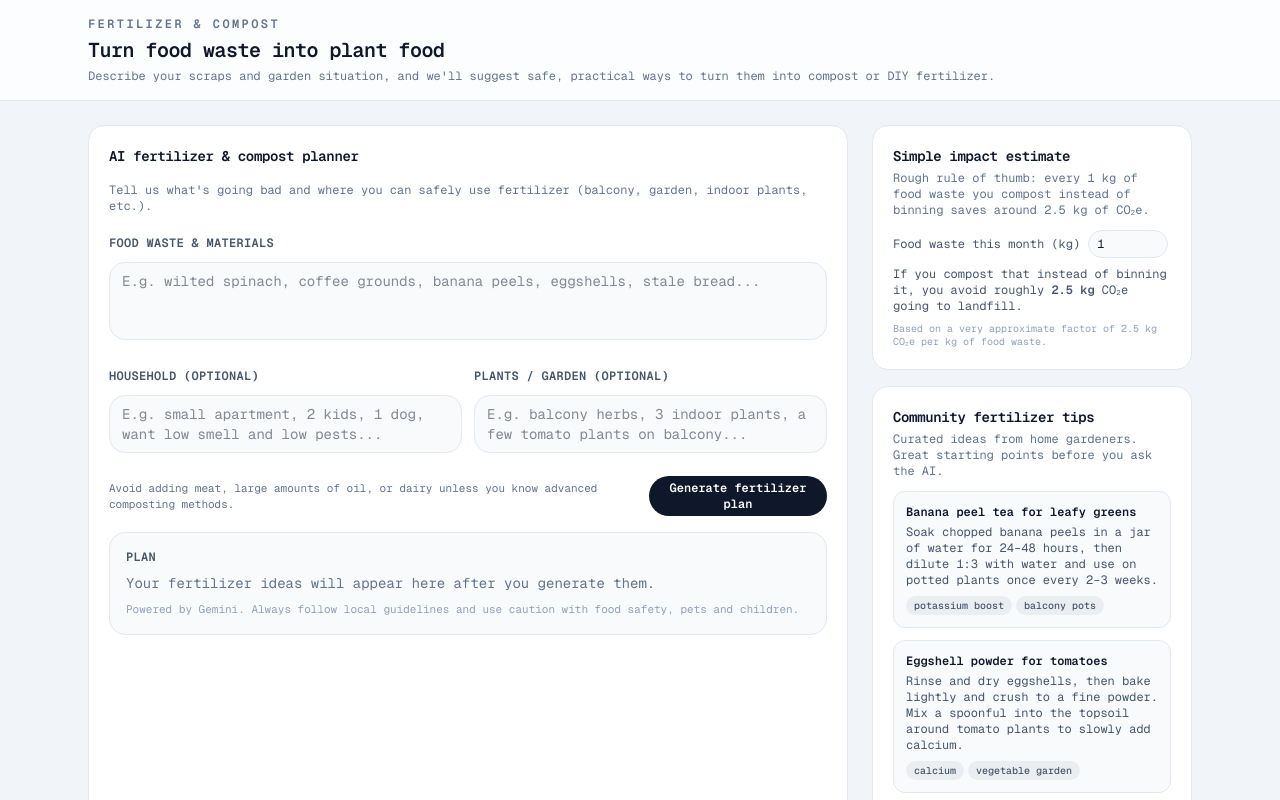
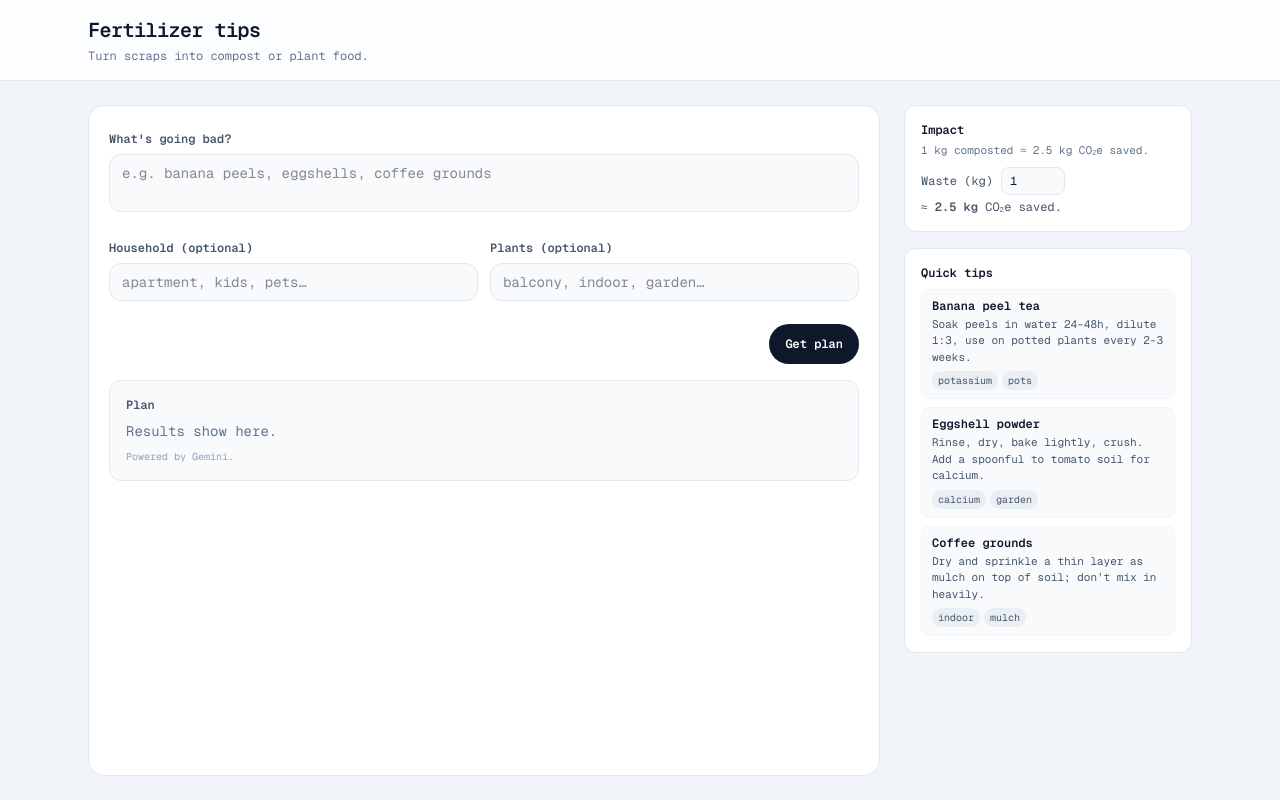
Before and after one commit to Qinn23/cherrygang, a Next.js app: page /fertilizer in a window 1280 px wide. Shown: the top 800 px of the page. Built offline with nearby package versions, Linux system fonts and the light colour scheme.

Commit message:
fertilizer tips page update

```diff
--- a/package.json
+++ b/package.json
@@ -9,7 +9,9 @@
     "lint": "eslint"
   },
   "dependencies": {
+    "@heroui/react": "^2.8.8",
     "firebase": "^12.8.0",
+    "framer-motion": "^12.29.2",
     "next": "16.1.4",
     "react": "19.2.3",
     "react-dom": "19.2.3"
--- a/pages/fertilizer.js
+++ b/pages/fertilizer.js
@@ -5,24 +5,9 @@ const geistSans = Geist({ variable: "--font-geist-sans", subsets: ["latin"] });
 const geistMono = Geist_Mono({ variable: "--font-geist-mono", subsets: ["latin"] });
 
 const COMMUNITY_TIPS = [
-  {
-    id: 1,
-    title: "Banana peel tea for leafy greens",
-    body: "Soak chopped banana peels in a jar of water for 24–48 hours, then dilute 1:3 with water and use on potted plants once every 2–3 weeks.",
-    tags: ["potassium boost", "balcony pots"],
-  },
-  {
-    id: 2,
-    title: "Eggshell powder for tomatoes",
-    body: "Rinse and dry eggshells, then bake lightly and crush to a fine powder. Mix a spoonful into the topsoil around tomato plants to slowly add calcium.",
-    tags: ["calcium", "vegetable garden"],
-  },
-  {
-    id: 3,
-    title: "Coffee grounds as mulch, not soil",
-    body: "Dry used coffee grounds and sprinkle a thin layer on top of soil as mulch, then cover with other mulch. Avoid mixing large amounts directly into soil.",
-    tags: ["indoor plants", "mulch"],
-  },
+  { id: 1, title: "Banana peel tea", body: "Soak peels in water 24–48h, dilute 1:3, use on potted plants every 2–3 weeks.", tags: ["potassium", "pots"] },
+  { id: 2, title: "Eggshell powder", body: "Rinse, dry, bake lightly, crush. Add a spoonful to tomato soil for calcium.", tags: ["calcium", "garden"] },
+  { id: 3, title: "Coffee grounds", body: "Dry and sprinkle a thin layer as mulch on top of soil; don’t mix in heavily.", tags: ["indoor", "mulch"] },
 ];
 
 export default function FertilizerPage() {
@@ -72,15 +57,11 @@ export default function FertilizerPage() {
       <header className="border-b border-slate-200 bg-white/80 backdrop-blur">
         <div className="mx-auto flex max-w-6xl items-center justify-between gap-4 px-4 py-4 sm:px-6">
           <div>
-            <p className="text-xs font-semibold uppercase tracking-[0.2em] text-slate-500">
-              Fertilizer & compost
-            </p>
-            <h1 className="mt-1 text-xl font-semibold tracking-tight text-slate-900">
-              Turn food waste into plant food
+            <h1 className="text-xl font-semibold tracking-tight text-slate-900">
+              Fertilizer tips
             </h1>
             <p className="mt-1 text-xs text-slate-500">
-              Describe your scraps and garden situation, and we&apos;ll suggest safe, practical
-              ways to turn them into compost or DIY fertilizer.
+              Turn scraps into compost or plant food.
             </p>
           </div>
         </div>
@@ -89,27 +70,16 @@ export default function FertilizerPage() {
       <main className="mx-auto flex w-full max-w-6xl flex-1 flex-col gap-6 px-4 py-4 sm:px-6 sm:py-6 lg:flex-row">
         {/* Left: AI planner */}
         <section className="flex-1 rounded-2xl border border-slate-200 bg-white p-4 sm:p-5 space-y-4">
-          <h2 className="text-sm font-semibold tracking-tight text-slate-900">
-            AI fertilizer & compost planner
-          </h2>
-          <p className="text-xs text-slate-500">
-            Tell us what&apos;s going bad and where you can safely use fertilizer (balcony, garden,
-            indoor plants, etc.).
-          </p>
-
           <form onSubmit={handleSubmit} className="space-y-4">
             <div>
-              <label
-                htmlFor="waste"
-                className="text-xs font-semibold uppercase tracking-wide text-slate-600"
-              >
-                Food waste & materials
+              <label htmlFor="waste" className="text-xs font-semibold text-slate-600">
+                What&apos;s going bad?
               </label>
               <textarea
                 id="waste"
-                rows={3}
-                className="mt-2 w-full resize-none rounded-2xl border border-slate-200 bg-slate-50 px-3 py-2 text-sm text-slate-900 outline-none focus:border-slate-400"
-                placeholder="E.g. wilted spinach, coffee grounds, banana peels, eggshells, stale bread..."
+                rows={2}
+                className="mt-1 w-full resize-none rounded-xl border border-slate-200 bg-slate-50 px-3 py-2 text-sm text-slate-900 outline-none focus:border-slate-400"
+                placeholder="e.g. banana peels, eggshells, coffee grounds"
                 value={waste}
                 onChange={(e) => setWaste(e.target.value)}
               />
@@ -117,110 +87,79 @@ export default function FertilizerPage() {
 
             <div className="grid gap-3 sm:grid-cols-2">
               <div>
-                <label
-                  htmlFor="household"
-                  className="text-xs font-semibold uppercase tracking-wide text-slate-600"
-                >
+                <label htmlFor="household" className="text-xs font-semibold text-slate-600">
                   Household (optional)
                 </label>
                 <textarea
                   id="household"
-                  rows={2}
-                  className="mt-2 w-full resize-none rounded-2xl border border-slate-200 bg-slate-50 px-3 py-2 text-sm text-slate-900 outline-none focus:border-slate-400"
-                  placeholder="E.g. small apartment, 2 kids, 1 dog, want low smell and low pests..."
+                  rows={1}
+                  className="mt-1 w-full resize-none rounded-xl border border-slate-200 bg-slate-50 px-3 py-2 text-sm text-slate-900 outline-none focus:border-slate-400"
+                  placeholder="apartment, kids, pets…"
                   value={household}
                   onChange={(e) => setHousehold(e.target.value)}
                 />
               </div>
-
               <div>
-                <label
-                  htmlFor="garden"
-                  className="text-xs font-semibold uppercase tracking-wide text-slate-600"
-                >
-                  Plants / garden (optional)
+                <label htmlFor="garden" className="text-xs font-semibold text-slate-600">
+                  Plants (optional)
                 </label>
                 <textarea
                   id="garden"
-                  rows={2}
-                  className="mt-2 w-full resize-none rounded-2xl border border-slate-200 bg-slate-50 px-3 py-2 text-sm text-slate-900 outline-none focus:border-slate-400"
-                  placeholder="E.g. balcony herbs, 3 indoor plants, a few tomato plants on balcony..."
+                  rows={1}
+                  className="mt-1 w-full resize-none rounded-xl border border-slate-200 bg-slate-50 px-3 py-2 text-sm text-slate-900 outline-none focus:border-slate-400"
+                  placeholder="balcony, indoor, garden…"
                   value={garden}
                   onChange={(e) => setGarden(e.target.value)}
                 />
               </div>
             </div>
 
-            <div className="flex items-center justify-between gap-4">
-              <p className="text-[11px] text-slate-500">
-                Avoid adding meat, large amounts of oil, or dairy unless you know advanced
-                composting methods.
-              </p>
+            <div className="flex justify-end">
               <button
                 type="submit"
                 disabled={loading}
                 className="inline-flex h-10 items-center rounded-full bg-slate-900 px-4 text-xs font-semibold text-white hover:bg-slate-800 disabled:opacity-60"
               >
-                {loading ? "Planning…" : "Generate fertilizer plan"}
+                {loading ? "…" : "Get plan"}
               </button>
             </div>
           </form>
 
-          <div className="mt-4 rounded-2xl border border-slate-200 bg-slate-50 p-4">
-            <div className="mb-2 text-xs font-semibold uppercase tracking-wide text-slate-600">
-              Plan
-            </div>
-            <div className="prose prose-sm max-w-none text-slate-900 prose-headings:mt-4 prose-headings:mb-2 prose-p:my-1 prose-ul:my-1">
+          <div className="mt-4 rounded-xl border border-slate-200 bg-slate-50 p-4">
+            <div className="mb-2 text-xs font-semibold text-slate-600">Plan</div>
+            <div className="prose prose-sm max-w-none text-slate-900 prose-headings:mt-3 prose-headings:mb-1 prose-p:my-0.5 prose-ul:my-0.5">
               {result ? (
                 <pre className="whitespace-pre-wrap break-words text-sm font-normal text-slate-900">
                   {result}
                 </pre>
               ) : (
-                <p className="text-sm text-slate-500">
-                  Your fertilizer ideas will appear here after you generate them.
-                </p>
+                <p className="text-sm text-slate-500">Results show here.</p>
               )}
             </div>
-            <p className="mt-2 text-[11px] text-slate-400">
-              Powered by Gemini. Always follow local guidelines and use caution with food safety,
-              pets and children.
-            </p>
+            <p className="mt-2 text-[10px] text-slate-400">Powered by Gemini.</p>
           </div>
         </section>
 
         {/* Right: impact & community tips */}
-        <aside className="mt-4 flex w-full flex-col gap-4 lg:mt-0 lg:w-80">
-          <section className="rounded-2xl border border-slate-200 bg-white p-4 sm:p-5">
-            <h2 className="text-sm font-semibold tracking-tight text-slate-900">
-              Simple impact estimate
-            </h2>
-            <p className="mt-1 text-xs text-slate-500">
-              Rough rule of thumb: every 1 kg of food waste you compost instead of binning saves
-              around 2.5 kg of CO₂e.
-            </p>
+        <aside className="mt-4 flex w-full flex-col gap-4 lg:mt-0 lg:w-72">
+          <section className="rounded-xl border border-slate-200 bg-white p-4">
+            <h2 className="text-xs font-semibold text-slate-900">Impact</h2>
+            <p className="mt-1 text-[11px] text-slate-500">1 kg composted ≈ 2.5 kg CO₂e saved.</p>
             <ImpactEstimator />
           </section>
 
-          <section className="rounded-2xl border border-slate-200 bg-white p-4 sm:p-5">
-            <h2 className="text-sm font-semibold tracking-tight text-slate-900">
-              Community fertilizer tips
-            </h2>
-            <p className="mt-1 text-xs text-slate-500">
-              Curated ideas from home gardeners. Great starting points before you ask the AI.
-            </p>
-            <div className="mt-3 space-y-3">
+          <section className="rounded-xl border border-slate-200 bg-white p-4">
+            <h2 className="text-xs font-semibold text-slate-900">Quick tips</h2>
+            <div className="mt-2 space-y-2">
               {COMMUNITY_TIPS.map((tip) => (
-                <article
-                  key={tip.id}
-                  className="rounded-xl border border-slate-200 bg-slate-50 px-3 py-3"
-                >
+                <article key={tip.id} className="rounded-lg border border-slate-100 bg-slate-50 px-2.5 py-2">
                   <h3 className="text-xs font-semibold text-slate-900">{tip.title}</h3>
-                  <p className="mt-1 text-xs text-slate-600">{tip.body}</p>
-                  <div className="mt-2 flex flex-wrap gap-1">
+                  <p className="mt-0.5 text-[11px] text-slate-600">{tip.body}</p>
+                  <div className="mt-1.5 flex flex-wrap gap-1">
                     {tip.tags.map((tag) => (
                       <span
                         key={tag}
-                        className="rounded-full bg-slate-900/5 px-2 py-0.5 text-[10px] font-medium text-slate-600"
+                        className="rounded-full bg-slate-200/60 px-1.5 py-0.5 text-[10px] text-slate-600"
                       >
                         {tag}
                       </span>
@@ -244,24 +183,20 @@ function ImpactEstimator() {
   const savedCo2 = valid ? numeric * 2.5 : 0;
 
   return (
-    <div className="mt-3 space-y-2 text-xs">
+    <div className="mt-2 space-y-1 text-xs">
       <label className="flex items-center gap-2">
-        <span className="text-slate-600">Food waste this month (kg)</span>
+        <span className="text-slate-600">Waste (kg)</span>
         <input
           type="number"
           min="0"
           step="0.1"
           value={kg}
           onChange={(e) => setKg(e.target.value)}
-          className="h-7 w-20 rounded-full border border-slate-200 bg-slate-50 px-2 text-xs text-slate-900 outline-none focus:border-slate-400"
+          className="h-7 w-16 rounded-lg border border-slate-200 bg-slate-50 px-2 text-xs text-slate-900 outline-none focus:border-slate-400"
         />
       </label>
       <p className="text-slate-600">
-        If you compost that instead of binning it, you avoid roughly{" "}
-        <span className="font-semibold">{savedCo2.toFixed(1)} kg</span> CO₂e going to landfill.
-      </p>
-      <p className="text-[10px] text-slate-400">
-        Based on a very approximate factor of 2.5 kg CO₂e per kg of food waste.
+        ≈ <span className="font-semibold">{savedCo2.toFixed(1)} kg</span> CO₂e saved.
       </p>
     </div>
   );
```
Also changed, not shown: 1 other file (tests, documents, lock files or other folders).
